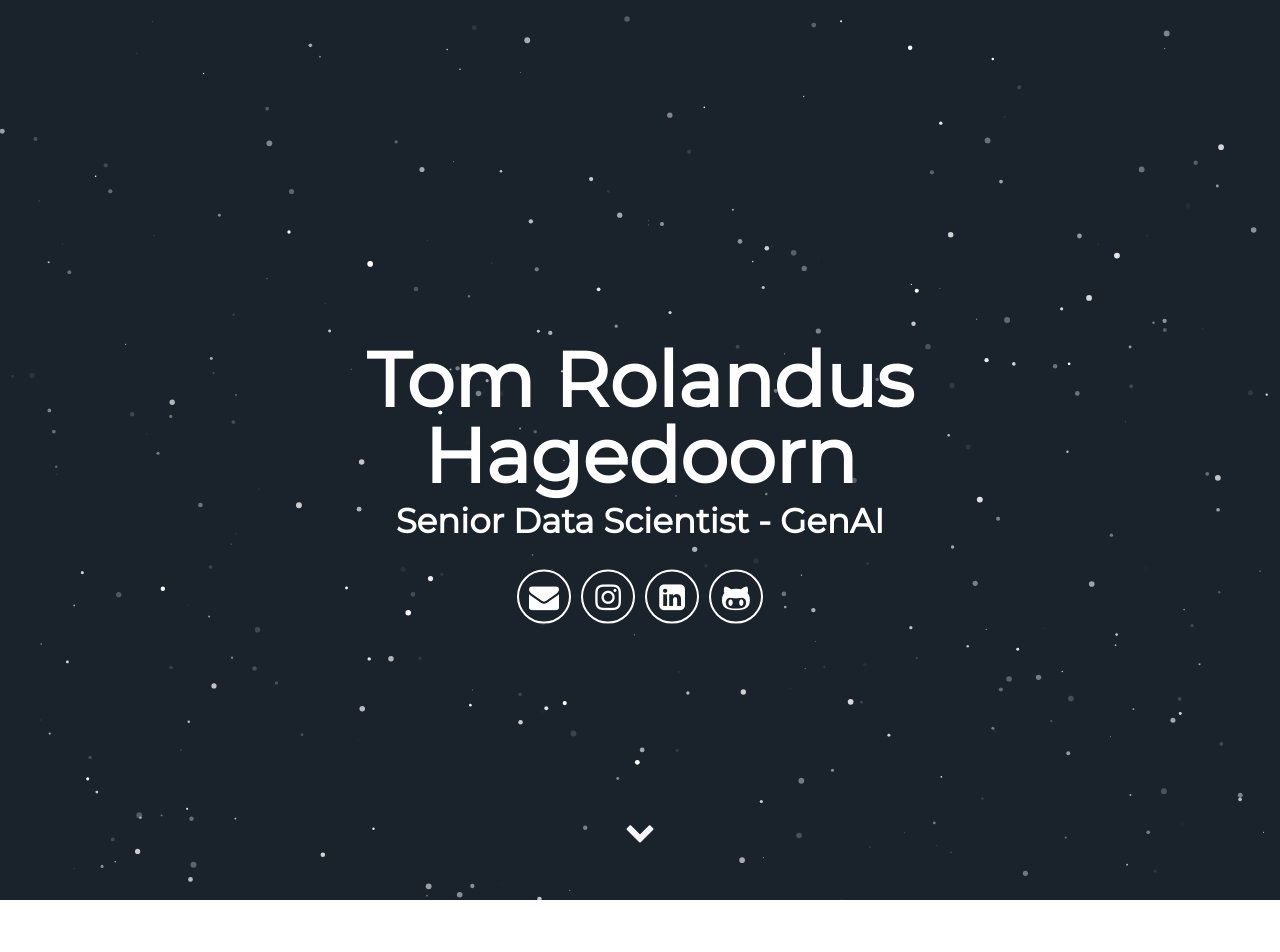
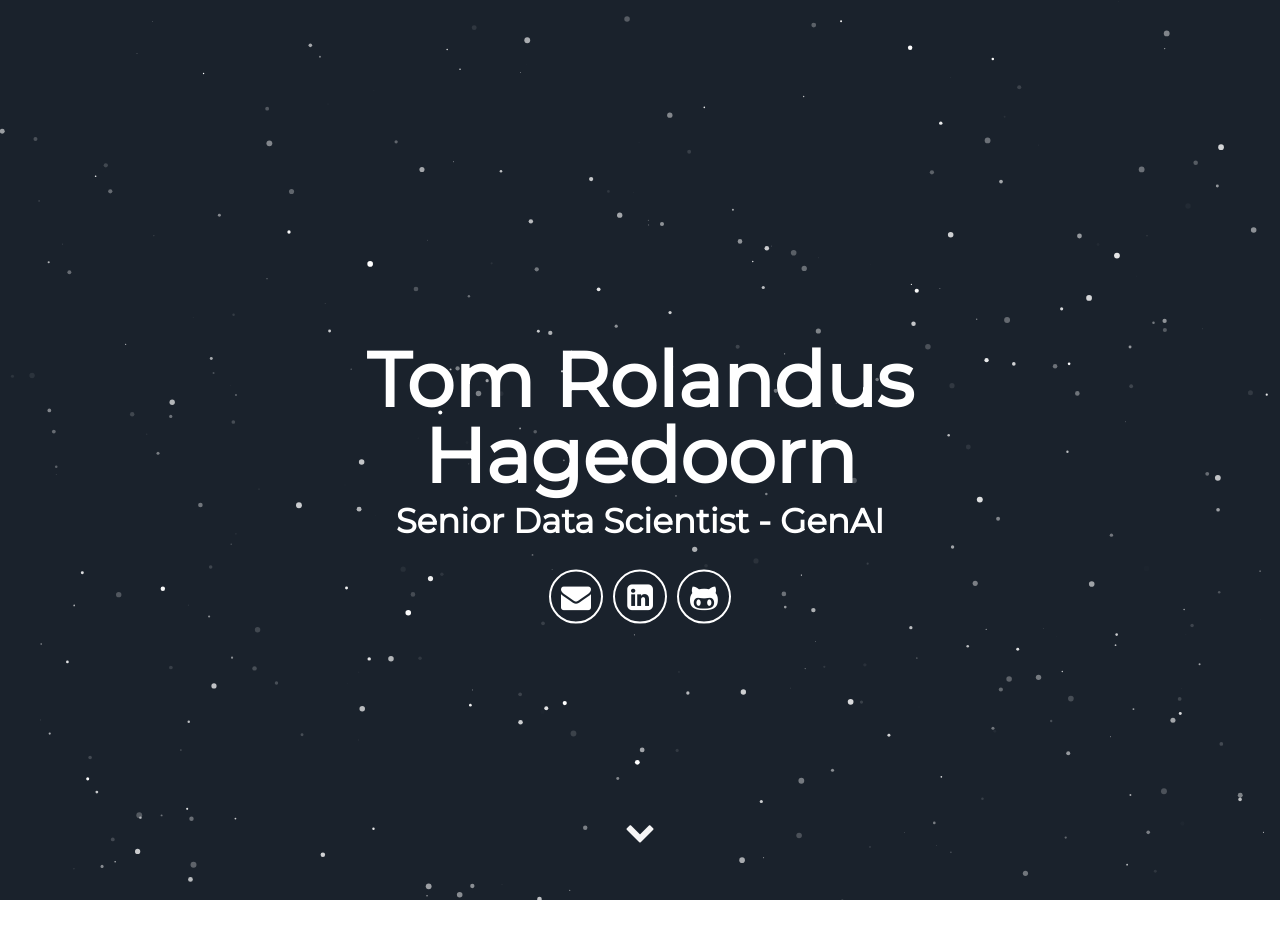
Before and after one commit to tomrolandus/tomrolandus.github.io, a Jekyll site: the page built from resume.md, in a window 1280 px wide. Shown: the top 952 px of the page. Built offline with Jekyll 4.4.1, drawn with Linux system fonts in a browser that asks for light colours; some web fonts are replaced; our own code applies the rules of GitHub Pages for plain Markdown files.

Commit message:
remove IG

```diff
--- a/_includes/header.html
+++ b/_includes/header.html
@@ -6,7 +6,7 @@
       </h1>
       <div class="header-icons">
         <a aria-label="Send email" href="mailto:dawi9234@colorado.edu"><i class="icon fa fa-envelope"></i></a>
-        <a aria-label="My Instagram" target="_blank" href="https://www.instagram.com/tomrolandus"><i class="icon fa fa-instagram" aria-hidden="true"></i></a>
+        <!-- <a aria-label="My Instagram" target="_blank" href="https://www.instagram.com/tomrolandus"><i class="icon fa fa-instagram" aria-hidden="true"></i></a> -->
         <a aria-label="My LinkedIn" target="_blank" href="https://www.linkedin.com/in/tom-rolandus-hagedoorn-7a9a192a"><i class="icon fa fa-linkedin-square" aria-hidden="true"></i></a>
         <a aria-label="My Github" target="_blank" href="https://github.com/tomrolandus"><i class="icon fa fa-github-alt" aria-hidden="true"></i></a>
     </div>
```
